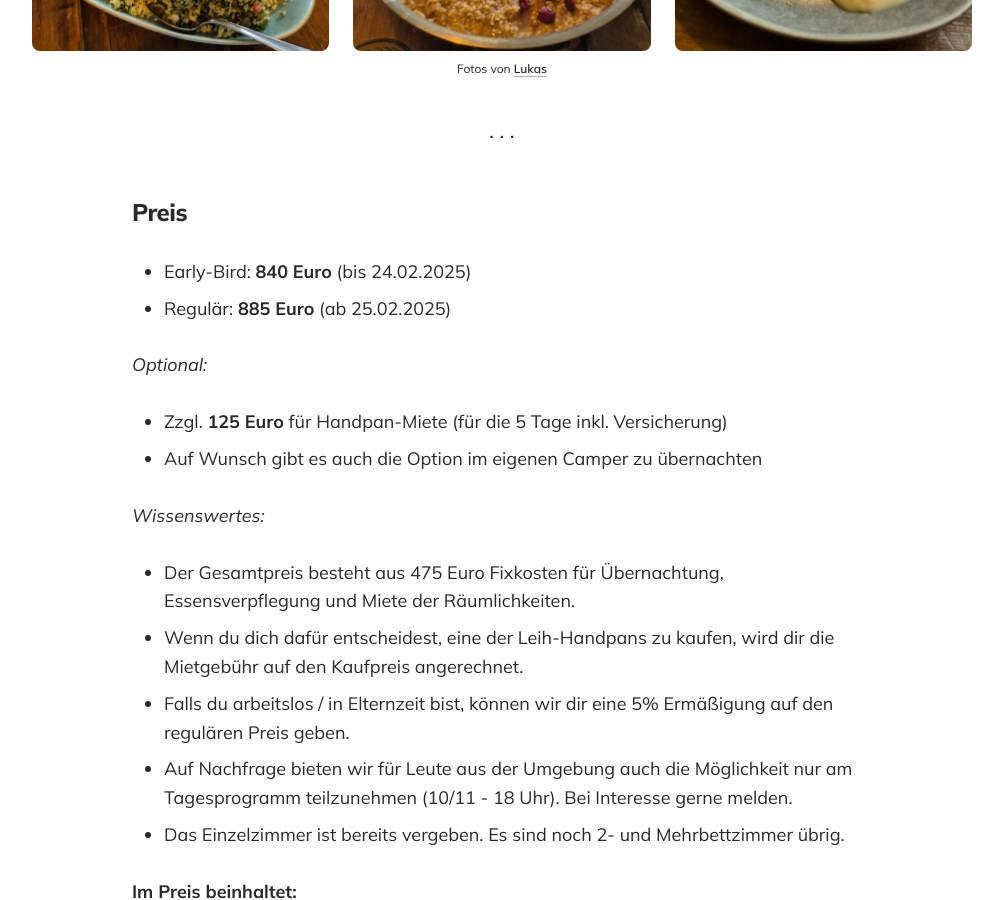
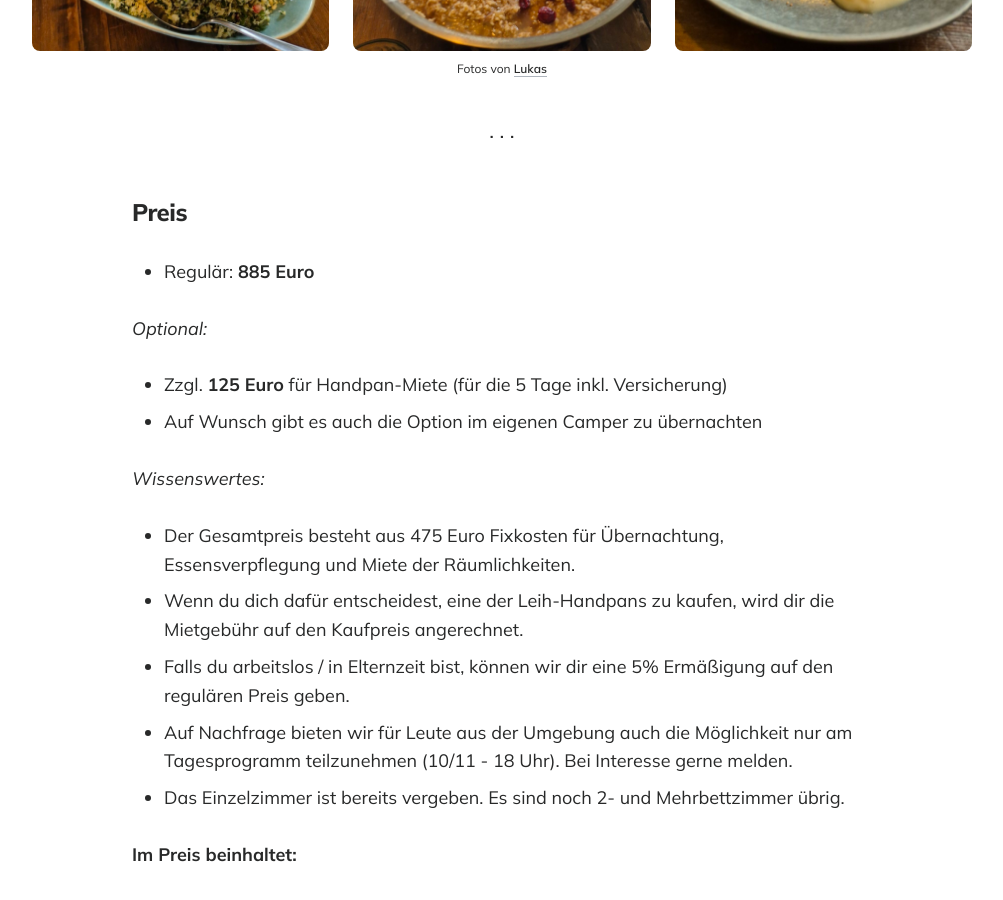
Before and after one commit to lukasziegler/retreats-in-oesterreich, a Jekyll site: the page built from _posts/2025-04-30-handpan-beginner-workshop-2025.markdown, in a window 1280 px wide and 900 px high, scrolled down 5815 px. Shown: the whole window, without its empty margins (138-1141 px from the left). Built offline with Jekyll 4.4.1, drawn with Linux system fonts in a browser that asks for light colours.

Commit message:
regular price now

```diff
--- a/_posts/2025-04-30-handpan-beginner-workshop-2025.markdown
+++ b/_posts/2025-04-30-handpan-beginner-workshop-2025.markdown
@@ -113,8 +113,7 @@ Auch für die **Yogastunden** von Alex sind keine Yoga-Vorkenntnisse notwendig.
 
 ### Preis
 
-- Early-Bird: **840 Euro** (bis 24.02.2025)
-- Regulär: **885 Euro** (ab 25.02.2025)
+- Regulär: **885 Euro**
 
 *Optional:*
 - Zzgl. **125 Euro** für Handpan-Miete (für die 5 Tage inkl. Versicherung)
```
